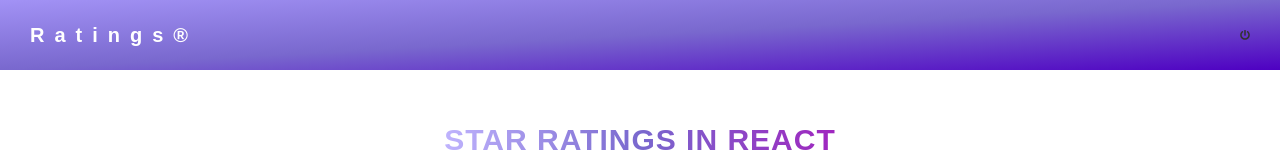
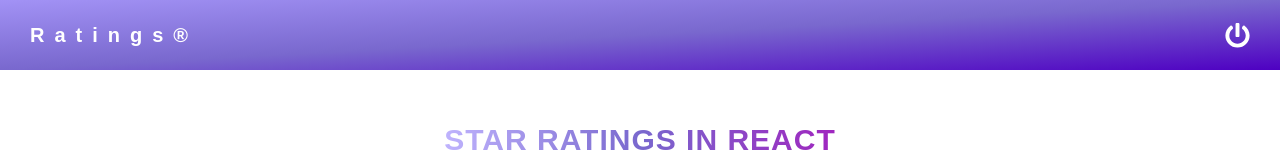
Before and after one commit to esteemayo/react-ratings, a React (Create React App) app: page / in a window 1280 px wide. Shown: the top 160 px of the page. Built offline with nearby package versions, Linux system fonts and the light colour scheme.

Commit message:
renamed a class

```diff
--- a/src/components/Navbar.jsx
+++ b/src/components/Navbar.jsx
@@ -11,9 +11,9 @@ const Navbar = () => {
       </div>
       <div className='navbar__right'>
         {darkMode ? (
-          <FaLightbulb className='toggle' onClick={toggle} />
+          <FaLightbulb className='toggle-icon' onClick={toggle} />
         ) : (
-          <FaPowerOff className='toggle' onClick={toggle} />
+          <FaPowerOff className='toggle-icon' onClick={toggle} />
         )}
       </div>
     </nav>
```
